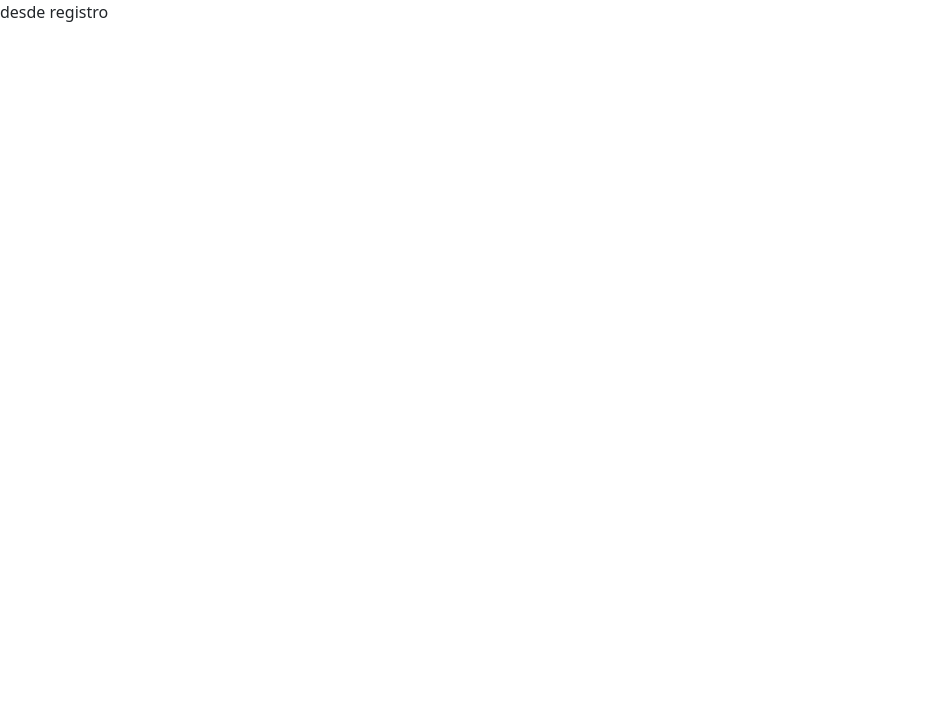
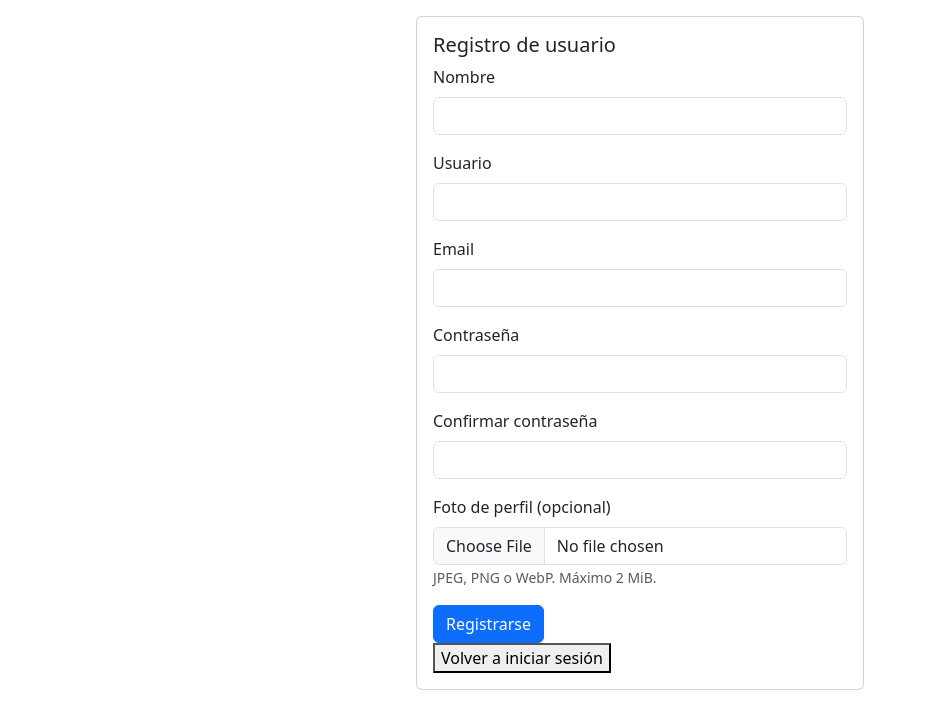
Before and after one commit to DarioRodriguez343427/obligatorio-343427-frontendN4C, a React (Vite) app: page /registro in a window 1280 px wide. Shown: the top 728 px of the page, without its empty margins (0-927 px from the left). Built offline with nearby package versions, Linux system fonts and the light colour scheme.

Commit message:
agrega registro y configura login, prueba de dashboard para ambos tipos de usuario

```diff
--- a/src/components/Clases.jsx
+++ b/src/components/Clases.jsx
@@ -26,17 +26,14 @@ const Clases = () => {
     const textoAFiltrar = e.target.value;
     console.log("textoAFiltrar", textoAFiltrar);
 
-    if (textoAFiltrar.trim() == "") {
-      setListaClasesFiltradas([]);
+    if (textoAFiltrar.trim() === "") {
+      setListaClasesFiltradas(clases);
     } else {
       const auxListaFiltrada = clases?.filter((c) => c.nombre.includes(textoAFiltrar));
-
-      console.log("auxListaFiltrada", auxListaFiltrada);
 
       setListaClasesFiltradas(auxListaFiltrada);
     }
   };
-      console.log("listado desde useSelector", clases);
 
     const handlerAgregarClase = () => {
         console.log("agregando clase")
--- a/src/components/Dashboard.jsx
+++ b/src/components/Dashboard.jsx
@@ -1,35 +1,39 @@
-import React, { useEffect, useState } from 'react'
-import { useNavigate } from 'react-router-dom'
+import { useEffect, useState } from 'react';
+import { useNavigate } from 'react-router-dom';
+import { jwtDecode } from 'jwt-decode';
+import Menu from './Menu';
+import DashboardAdmin from './DashboardAdmin';
+import DashboardCliente from './DashboardCliente';
 
 const Dashboard = () => {
   const navigate = useNavigate();
-
-  const [estaLogueado, setEstaLogueado] = useState(false);
-
-  const validarLogin = async () => {
-    const token = window.localStorage.getItem("token");
-    const estaLogueado = token ? true : false;
-
-    if(!estaLogueado){
-      navigate("/login");
-    }else{
-      setEstaLogueado(estaLogueado);
-    }
-  };
+  const [momentoIngreso] = useState(() => Date.now());
+  const token = localStorage.getItem('token');
+  let role;
+  try {
+    const datos = jwtDecode(token);
+    if (datos.exp * 1000 > momentoIngreso) role = datos.role;
+  } catch {
+    // Un token ausente o mal formado no permite entrar al dashboard.
+  }
+  const accesoValido = role === 'admin' || role === 'cliente';
 
   useEffect(() => {
-    validarLogin();
-  })
+    if (!accesoValido) {
+      localStorage.removeItem('token');
+      localStorage.removeItem('imageUrl');
+      navigate('/login', { replace: true });
+    }
+  }, [accesoValido, navigate]);
+
+  if (!accesoValido) return null;
 
   return (
     <>
-      {estaLogueado ? (
-        <div><App></App></div>
-      ) : (
-        <p>Cargando</p>
-      )}
+      <Menu />
+      {role === 'admin' ? <DashboardAdmin /> : <DashboardCliente />}
     </>
-  )
-}
+  );
+};
 
-export default Dashboard
+export default Dashboard;
--- /dev/null
+++ b/src/components/DashboardAdmin.jsx
@@ -0,0 +1,5 @@
+const DashboardAdmin = () => {
+  return <p>desde admin</p>;
+};
+
+export default DashboardAdmin;
--- /dev/null
+++ b/src/components/DashboardCliente.jsx
@@ -0,0 +1,5 @@
+const DashboardCliente = () => {
+  return <p>desde cliente</p>;
+};
+
+export default DashboardCliente;
--- a/src/components/Login.jsx
+++ b/src/components/Login.jsx
@@ -22,6 +22,10 @@ const esquemaLogin = Yup.object({
 const Login = () => {
   const navigate = useNavigate();
 
+  const handlerIrRegistro = () => {
+    navigate("/registro");
+  };
+
   const formik = useFormik({
     initialValues: {
       identificador: "usuario625503",
@@ -39,9 +43,11 @@ const Login = () => {
         console.log("decodificado", decodificado);
 
         localStorage.setItem("token", token);
+        localStorage.setItem("imageUrl", resultado.user?.imageUrl || "");
 
         programarVencimiento(token, () => {
           localStorage.removeItem("token");
+          localStorage.removeItem("imageUrl");
           toast.info("Tu sesión venció. Iniciá sesión nuevamente.");
           navigate("/login", { replace: true });
         });
@@ -108,6 +114,9 @@ const Login = () => {
             {formik.isSubmitting ? "Ingresando..." : "Iniciar sesión"}
           </Button>
         </Form>
+        <button type="button" onClick={handlerIrRegistro} disabled={formik.isSubmitting}>
+          Registrarse
+        </button>
       </Card.Body>
     </Card>
   );
--- a/src/components/Menu.jsx
+++ b/src/components/Menu.jsx
@@ -10,6 +10,7 @@ const Menu = () => {
   const handleCerrarSesion = () => {
     cancelarVencimiento();
     window.localStorage.removeItem("token");
+    window.localStorage.removeItem("imageUrl");
     navigate("/login", {replace: true});
   }
 
--- a/src/components/Rutas.jsx
+++ b/src/components/Rutas.jsx
@@ -1,6 +1,6 @@
 import { BrowserRouter, Navigate, Outlet, Route, Routes, useLocation } from 'react-router-dom'
 import Login from './Login';
-import App from '../App';
+import Dashboard from './Dashboard';
 import Registro from './Registro';
 
 const ContenidoRutas = () => {
@@ -13,7 +13,7 @@ const ContenidoRutas = () => {
                 <Route path="/login" element={<Login />} />
                 <Route path="/registro" element={<Registro />} />
             </Route>
-            <Route path="/dashboard" element={ existeToken ? <App /> : <Navigate to="/login" replace /> } />
+            <Route path="/dashboard" element={ existeToken ? <Dashboard /> : <Navigate to="/login" replace /> } />
             <Route path="*" element={<Navigate to="/login" replace></Navigate>}></Route>
         </Routes>
     );
--- a/src/components/registro.jsx
+++ b/src/components/registro.jsx
@@ -1,11 +1,113 @@
-import React from 'react'
+import { useState } from 'react';
+import { useNavigate } from 'react-router-dom';
+import { Button, Card, Form } from 'react-bootstrap';
+import { useFormik } from 'formik';
+import * as Yup from 'yup';
+import { jwtDecode } from 'jwt-decode';
+import { toast } from 'react-toastify';
+import { registerApi } from '../services/authServices';
+import { programarVencimiento } from '../utils/sesion';
+
+const tipos = ['image/jpeg', 'image/png', 'image/webp'];
+const esquema = Yup.object({
+  name: Yup.string().trim().min(3, 'Mínimo 3 caracteres').max(30, 'Máximo 30 caracteres').required('El nombre es obligatorio'),
+  username: Yup.string().trim().min(3, 'Mínimo 3 caracteres').max(30, 'Máximo 30 caracteres').matches(/^[a-zA-Z0-9]+$/, 'Solo letras y números, sin espacios').required('El usuario es obligatorio'),
+  email: Yup.string().trim().email('Ingresá un email válido').required('El email es obligatorio'),
+  password: Yup.string().min(3, 'Mínimo 3 caracteres').max(30, 'Máximo 30 caracteres').required('La contraseña es obligatoria'),
+  confirmPassword: Yup.string().oneOf([Yup.ref('password')], 'Las contraseñas no coinciden').required('Confirmá tu contraseña'),
+  image: Yup.string(),
+});
+const campos = [
+  ['name', 'Nombre', 'text', 'name'],
+  ['username', 'Usuario', 'text', 'username'],
+  ['email', 'Email', 'email', 'email'],
+  ['password', 'Contraseña', 'password', 'new-password'],
+  ['confirmPassword', 'Confirmar contraseña', 'password', 'new-password'],
+];
 
 const Registro = () => {
+  const navigate = useNavigate();
+  const handlerIrLogin = () => {
+    navigate('/login');
+  };
+  const [errorFoto, setErrorFoto] = useState('');
+  const [leyendoFoto, setLeyendoFoto] = useState(false);
+  const formik = useFormik({
+    initialValues: { name: '', username: '', email: '', password: '', confirmPassword: '', image: '' },
+    validationSchema: esquema,
+    onSubmit: async (valores, { resetForm }) => {
+      if (errorFoto || leyendoFoto) return;
+      try {
+        const datos = { ...valores, name: valores.name.trim(), username: valores.username.trim(), email: valores.email.trim().toLowerCase() };
+        if (!datos.image) delete datos.image;
+        const { user, token } = await registerApi(datos);
+        const { exp } = jwtDecode(token);
+        if (!exp || exp * 1000 <= Date.now()) throw new Error('El registro se creó, pero la sesión no es válida. Iniciá sesión.');
+        localStorage.setItem('token', token);
+        localStorage.setItem('imageUrl', user.imageUrl || '');
+        programarVencimiento(token, () => {
+          localStorage.removeItem('token');
+          localStorage.removeItem('imageUrl');
+          toast.info('Tu sesión venció. Iniciá sesión nuevamente.');
+          navigate('/login', { replace: true });
+        });
+        resetForm();
+        toast.success('Registro realizado. ¡Bienvenido!');
+        navigate('/dashboard', { replace: true });
+      } catch (error) {
+        const respuesta = error.response?.data;
+        const detalles = respuesta?.errors?.map((detalle) => detalle.message).filter(Boolean).join('. ');
+        toast.error(detalles || respuesta?.message || respuesta?.error || error.message || 'No se pudo completar el registro.');
+      }
+    },
+  });
+
+  const seleccionarFoto = (evento) => {
+    const foto = evento.target.files?.[0];
+    formik.setFieldValue('image', '');
+    setErrorFoto('');
+    if (!foto) return;
+
+    //validamos que el tipo de imagen y tamaño sean permitidos, par no tener problemas de compatibilidad
+    if (!tipos.includes(foto.type)) { setErrorFoto('Usá una imagen JPEG, PNG o WebP'); return; }
+    if (foto.size > 2 * 1024 * 1024) { setErrorFoto('La foto no puede superar los 2 MiB'); return; }
+    setLeyendoFoto(true);
+    const reader = new FileReader();
+    reader.onload = () => { formik.setFieldValue('image', reader.result); setLeyendoFoto(false); };
+    reader.onerror = () => { setErrorFoto('No se pudo leer la foto. Seleccionala nuevamente.'); setLeyendoFoto(false); };
+    reader.readAsDataURL(foto);
+  };
+
   return (
-    <div>
-      <p>desde registro</p>
-    </div>
-  )
-}
-
-export default Registro
+    <Card style={{ maxWidth: '28rem', margin: '1rem auto' }}>
+      <Card.Body>
+        <Card.Title>Registro de usuario</Card.Title>
+        <Form onSubmit={formik.handleSubmit} noValidate>
+          <fieldset disabled={formik.isSubmitting}>
+            {campos.map(([name, label, type, autoComplete]) => (
+              <Form.Group className="mb-3" controlId={`registro-${name}`} key={name}>
+                <Form.Label>{label}</Form.Label>
+                <Form.Control name={name} type={type} autoComplete={autoComplete} value={formik.values[name]}
+                  onChange={formik.handleChange} onBlur={formik.handleBlur}
+                  isInvalid={Boolean(formik.touched[name] && formik.errors[name])} />
+                <Form.Control.Feedback type="invalid">{formik.errors[name]}</Form.Control.Feedback>
+              </Form.Group>
+            ))}
+            <Form.Group className="mb-3" controlId="registro-foto">
+              <Form.Label>Foto de perfil (opcional)</Form.Label>
+              <Form.Control type="file" accept="image/jpeg,image/png,image/webp" onChange={seleccionarFoto} disabled={leyendoFoto} isInvalid={Boolean(errorFoto)} />
+              <Form.Control.Feedback type="invalid">{errorFoto}</Form.Control.Feedback>
+              <Form.Text>JPEG, PNG o WebP. Máximo 2 MiB.</Form.Text>
+            </Form.Group>
+            {formik.values.image && <img src={formik.values.image} alt="Vista previa de la foto de perfil" style={{ maxWidth: '150px', maxHeight: '150px', display: 'block', marginBottom: '1rem' }} />}
+            <Button type="submit" disabled={formik.isSubmitting || leyendoFoto || Boolean(errorFoto)}>
+              {formik.isSubmitting ? 'Registrando...' : leyendoFoto ? 'Leyendo foto...' : 'Registrarse'}
+            </Button>
+          </fieldset>
+        </Form>
+        <button type="button" onClick={handlerIrLogin} disabled={formik.isSubmitting}>Volver a iniciar sesión</button>
+      </Card.Body>
+    </Card>
+  );
+};
+export default Registro;
--- a/src/services/authServices.js
+++ b/src/services/authServices.js
@@ -10,7 +10,7 @@ const api = axios.create({
 api.interceptors.response.use(
     response => response,
     error => {
-        if (error.response.status === 401) {
+        if (error.response?.status === 401) {
             localStorage.removeItem("token");
         }
         return Promise.reject(error);
@@ -22,4 +22,12 @@ export const loginApi = async (dataLogin) => {
     return resultado.data;
 }
 
+export const registerApi = async (datosRegistro) => {
+    const resultado = await api.post("/auth/register", datosRegistro);
+    if (resultado.status !== 201 || !resultado.data?.token || !resultado.data?.user?.id) {
+        throw new Error("El servidor no devolvió un registro válido.");
+    }
+    return resultado.data;
+};
+
 export default api;
```
